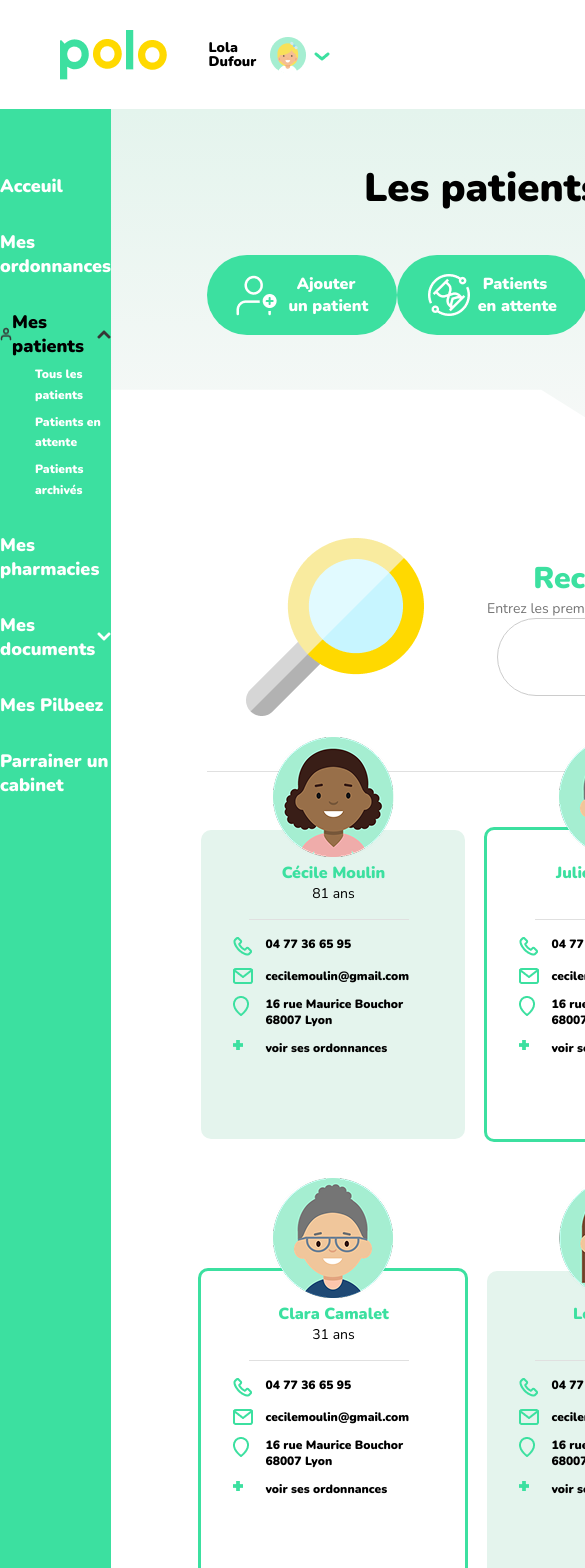
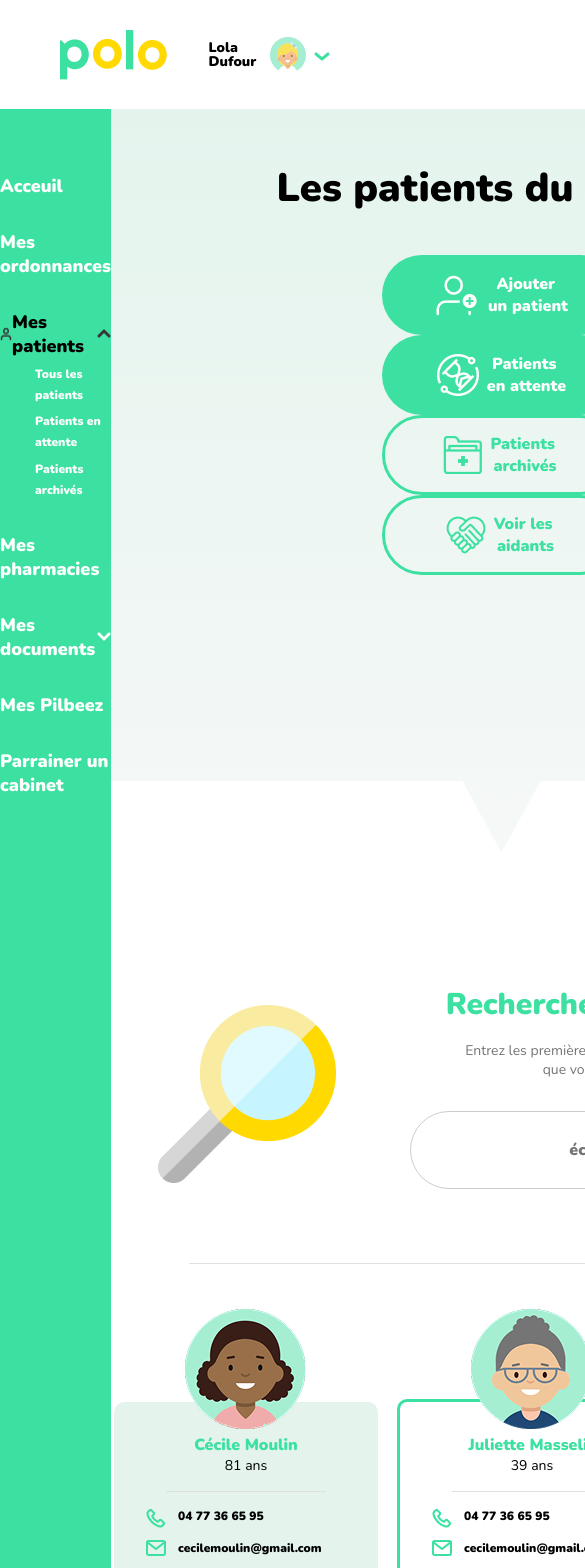
Before and after one commit to Patrice976/polo_test_integration, a Vue app: page / in a window 390 px wide. Shown: the top 1568 px of the page, 585 px wide, since content can reach past the window. Built offline with nearby package versions, Linux system fonts and the light colour scheme.

Commit message:
refactor(styles): conversion des px en unités responsives
Les valeurs en pixels ont été converties en unités plus responsives pour améliorer l'adaptabilité des composants.
La logique de calcul et la méthode utilisée sont laissées en commentaires pour référence.

```diff
--- a/src/App.vue
+++ b/src/App.vue
@@ -1,22 +1,23 @@
-
 <template>
   <head>
-    <link rel="preconnect" href="https://fonts.googleapis.com">
-    <link rel="preconnect" href="https://fonts.gstatic.com" crossorigin>
-    <link href="https://fonts.googleapis.com/css2?family=Nunito:ital,wght@0,200..1000;1,200..1000&display=swap" rel="stylesheet">
+    <meta name="viewport" content="width=device-width, initial-scale=1.0" />
+    <link rel="preconnect" href="https://fonts.googleapis.com" />
+    <link rel="preconnect" href="https://fonts.gstatic.com" crossorigin />
+    <link
+      href="https://fonts.googleapis.com/css2?family=Nunito:ital,wght@0,200..1000;1,200..1000&display=swap"
+      rel="stylesheet"
+    />
   </head>
   <header>
-  <img src="./assets/polo_logo.png" id="logo" alt="logo polo">
+    <img src="./assets/polo_logo.png" id="logo" alt="logo polo" />
     <div class="userProfileInfo">
       <p>Lola Dufour</p>
-    <img src="./assets/lolapp.png" alt="photo de profile de lola Dufour">
+      <img src="./assets/lolapp.png" alt="photo de profile de lola Dufour" />
     </div>
   </header>
 
   <div class="mainLayout">
-
     <Navigation></Navigation>
-
     <main>
       <section class="actionList">
         <h1>Les patients du cabinet</h1>
@@ -24,37 +25,46 @@
           <CustomButton
             theme="green"
             txtBtn="Ajouter <br>un patient"
-        :image="pictoAddPatient" ></CustomButton>
+            :image="pictoAddPatient"
+          />
           <CustomButton
             theme="green"
             txtBtn="Patients <br>en attente"
-        :image="pictoWaitingPatient "></CustomButton>
+            :image="pictoWaitingPatient"
+          />
           <CustomButton
             theme="white"
             txtBtn="Patients <br>archivés"
-        :image="pictoArchived " ></CustomButton>
+            :image="pictoArchived"
+          />
           <CustomButton
             theme="white"
             txtBtn="Voir les <br>aidants"
-        :image="pictoHelper " ></CustomButton>
+            :image="pictoHelper"
+          />
         </div>
       </section>
       <section class="search">
         <div class="searchContainer">
-          <img src="./assets/Loupe.png" alt="image loupe" class="loupeImg">
+          <img src="./assets/Loupe.png" alt="image loupe" class="loupeImg" />
           <div class="searchContent">
-            <h2> Recherchez un patient </h2>
-            <h3>Entrez les première lettres de nom du patient que vous recherchez </h3>
-            <form @submit.prevent="handleSearch" class="searchFrom">
-            <input type="text"
+            <h2>Recherchez un patient</h2>
+            <h3>
+              Entrez les première lettres de nom du patient<br />
+              que vous recherchez
+            </h3>
+            <form @submit.prevent="handleSearch" class="searchForm">
+              <input
+                type="text"
                 v-model="searchQuery"
                 placeholder="écrivez ici"
-            class="search-input" />
+                class="search-input"
+              />
             </form>
           </div>
         </div>
       </section>
-      <hr class="divider">
+      <hr class="divider" />
       <section class="searchResult">
         <Patient
           v-for="patient in data"
@@ -63,7 +73,7 @@
           :age="patient.age"
           :profilpic="patient.photo"
           :theme="(patient.id % 2 === 0) ? 'white' : 'green'"
-      ></Patient>
+        />
       </section>
     </main>
   </div>
@@ -80,154 +90,172 @@ import pictoArchived from "./assets/Picto_archives.png"
 import pictoHelper from "./assets/Picto_aidant.png"
 
 const data = patientData
+// N'oublie pas de déclarer searchQuery et handleSearch si nécessaire :
+import { ref } from "vue"
+const searchQuery = ref("")
+function handleSearch() {
+  console.log("Recherche :", searchQuery.value)
+}
 </script>
 
 <style scoped>
-h1{
+/* On part d'une base de 16px => 1rem = 16px */
+
+/* Titres principaux */
+h1 {
   font-family: "Nunito", sans-serif;
   font-weight: 900;
-  font-size: 40px;
+  font-size: 2.5rem; /* 40px */
   margin-bottom: 1em;
 }
 
-h2{
+h2 {
   font-family: "Nunito", sans-serif;
   font-weight: 900;
-  font-size: 30px;
-  color: #3CE0A0
+  font-size: 1.875rem; /* 30px */
+  color: #3ce0a0;
 }
 
-h3{
+h3 {
   font-family: "Nunito", sans-serif;
   font-weight: 400;
-  font-size: 14px;
-  color: #757575
+  font-size: 0.875rem; /* 14px */
+  color: #757575;
+  text-align: center;
 }
 
-
-header{
+/* Header */
+header {
   background-color: white;
-
   display: flex;
   flex-wrap: nowrap;
   justify-content: space-between;
   align-items: center;
-  height : 109px;
+  height: 6.8125rem; /* 109px */
+}
 
-
-}
 .userProfileInfo {
-  display :flex;
+  display: flex;
   align-items: center;
-  color : black;
+  color: black;
   line-height: 1;
-  width: 121.5px;
-  height: 36px;
-  margin-right: 60px;
+  width: 7.59375rem; /* 121.5px */
+  height: 2.25rem; /* 36px */
+  margin-right: 3.75rem; /* 60px */
   font-family: "Nunito", sans-serif;
-  font-size: 14px;
+  font-size: 0.875rem; /* 14px */
   font-weight: 900;
-
 }
 
 #logo {
-  margin-left : 60px;
-
+  margin-left: 3.75rem; /* 60px */
 }
 
+/* Main layout */
 .mainLayout {
   display: flex;
-  width : 100dvw;
-  min-height: 100dvh;
+  width: 100vw;
+  min-height: 100vh;
   align-items: stretch;
 }
 
-
 main {
-  flex : 1
+  flex: 1;
 }
 
-
+/* Section ActionList */
 .actionList {
-  display : flex;
+  display: flex;
   flex-direction: column;
   align-items: center;
-  padding-top: 52px;
+  padding-top: 3.25rem; /* 52px */
   clip-path: polygon(0% 0%, 100% 0%, 100% 75%, 55% 75%, 50% 83%, 45% 75%, 0% 75%);
-  height: 322.38px;
-  background: linear-gradient(#E4F4ED,#F9F9F9);
-
+  height: 20.15rem; /* 322.38px */
+  background: linear-gradient(#E4F4ED, #F9F9F9);
 }
 
 .listButton {
   width: 80%;
-  display : flex ;
+  display: flex;
   justify-content: space-between;
 }
 
+/* Section Search */
 .search {
-  background-color : white;
-  height : 288px;
+  background-color: white;
+  /* On laisse la hauteur s'ajuster au contenu */
   display: flex;
   justify-content: center;
   align-items: center;
-
 }
 
-.searchContainer{
-  display:flex;
+.searchContainer {
+  display: flex;
   align-items: center;
   justify-content: flex-start;
-  margin: 0 auto;   /* centre le conteneur sur la page */
+  margin: 0 auto;
   padding-left: 2rem;
-
 }
 
-
 .loupeImg {
-  width: 178px;
-  height: 178px
+  width: 11.125rem; /* 178px */
+  height: 11.125rem;
 }
-
-.search-input {
-  width: 359px;
-  height: 60px;
-  padding: 0.5rem 1rem;
-  border-radius: 9999px;
-  border: 1px solid #ccc;
-  font-size: 1rem;
-  font-family: "Nunito", sans-serif;
-  font-weight: 900;
-  font-size: 16px;
-  text-align: center;
-}
-
 
 .searchContent {
   display: flex;
   flex-direction: column;
   justify-content: center;
   align-items: center;
-  width: 540px;
-  height: 161px;
+  gap: 1rem;
+  width: 33.75rem; /* 540px */
+  height: 10.0625rem; /* 161px */
 }
 
-.divider {
-  width : 80%;
-  height: 1px;
-  background-color: #e0e0e0;
-  margin : 0 auto
+.searchForm {
+  /* Ajoute des styles si nécessaire pour le formulaire */
 }
 
+.search-input {
+  width: 22.4375rem; /* 359px */
+  height: 3.75rem; /* 60px */
+  padding: 0.5rem 1rem;
+  border-radius: 9999px;
+  border: 0.0625rem solid #ccc; /* 1px */
+  font-family: "Nunito", sans-serif;
+  font-weight: 900;
+  font-size: 1rem; /* 16px */
+  text-align: center;
+  margin: 1em;
+}
+
+/* Divider */
+.divider {
+  width: 80%;
+  height: 0.0625rem; /* 1px */
+  background-color: #e0e0e0;
+  margin: 5em auto;
+  border: none;
+}
+
+/* Section SearchResult */
 .searchResult {
   margin: auto;
   display: grid;
   grid-template-columns: repeat(3, 1fr);
-  gap : 1em;
-  width:781px;
-  height:865px;
-
+  gap: 1em;
+  width: 48.8125rem; /* 781px */
+  height: 54.0625rem; /* 865px */
 }
 
-
+/* Media Query pour les écrans <= 850px */
+@media (max-width: 53.125rem) {  /* 850px / 16 = 53.125rem */
+  .actionList {
+    height: 100vh;
+  }
+  .listButton {
+    flex-direction: column;
+    align-items: center;
+  }
+}
 </style>
--- a/src/components/Button.vue
+++ b/src/components/Button.vue
@@ -11,7 +11,7 @@
 </template>
 
 <script setup>
-  import { defineProps, computed } from 'vue'
+import { computed } from 'vue'
 
 const props = defineProps({
   image: {
@@ -42,38 +42,38 @@
   transition: transform 0.5s ease-in-out;
 }
 button:hover {
-    transform : scale(1.2);
+  transform: scale(1.2);
 }
 .buttonTheme {
   display: flex;
   align-items: center;
   justify-content: center;
   gap: 0.5rem;
-    padding: 8px 12px;
+  /* 8px => 0.5rem, 12px => 0.75rem */
+  padding: 0.5rem 0.75rem;
   border-radius: 9999px;
-    height: 80px;
-    width: 239px;
+  /* 80px => 5rem */
+  height: 5rem;
+  /* 239px => 239/16 ≈ 14.94rem */
+  width: 14.94rem;
   cursor: pointer;
   font-family: "Nunito", sans-serif;
   font-weight: 900;
-    font-size: 16px;
-
+  /* 16px => 1rem */
+  font-size: 1rem;
 }
-
 .buttonGreen {
   background-color: #3ce0a0;
   color: white;
 }
-
 .buttonWhite {
   background-color: transparent;
-    border: 3px solid #3ce0a0;
+  /* 3px => 3/16 ≈ 0.19rem */
+  border: 0.19rem solid #3ce0a0;
   color: #3ce0a0;
 }
 
 span {
   white-space: pre-wrap;
 }
-
-
 </style>
--- a/src/components/Navigation.vue
+++ b/src/components/Navigation.vue
@@ -41,9 +41,9 @@ nav {
   position: relative;
   display: flex;
   flex-direction: column;
-  width: 300px;
+  width: 18.75rem;            /* 300px */
   align-items: center;
-  font-size: 18px;
+  font-size: 1.125rem;         /* 18px */
   font-family: "Nunito", sans-serif;
   font-weight: 900;
   background-color: #3ce0a0;
@@ -55,9 +55,13 @@ nav > ul {
   flex-direction: column;
   justify-content: space-between;
   height: 25%;
-  gap: 32px;
-  margin-top: 65px;
+  gap: 2rem;                /* 32px */
+  margin-top: 4.06rem;        /* 65px approx. */
   list-style: none;
+}
+
+nav > ul > li {
+  width: 100%;
 }
 
 #patients {
@@ -67,25 +71,21 @@ nav > ul {
 
 #patients ul {
   color: white;
-  font-size: 12px;
+  font-size: 0.75rem;         /* 12px */
 }
 
 nav ul ul {
   display: flex;
   flex-direction: column;
-  gap: 6px;
-  line-height: 173%;
+  gap: 0.375rem;            /* 6px */
+  line-height: 173%;         /* reste en pourcentage */
   list-style: none;
 }
 
-nav > ul > li {
-  width: 100%;
-}
-
 nav ul ul li {
-  font-size: 12px;
-  gap: 6px;
-  margin-left: 35px;
+  font-size: 0.75rem;         /* 12px */
+  gap: 0.375rem;            /* 6px */
+  margin-left: 2.19rem;       /* 35px */
 }
 
 .patient_li {
@@ -93,22 +93,23 @@ nav ul ul li {
   display: flex;
   justify-content: space-between;
   align-items: center;
-  margin-bottom: 6px;
+  margin-bottom: 0.375rem;    /* 6px */
 }
+
 .patient_li::before {
   content: "";
   position: absolute;
   left: 0;
   top: 0;
   bottom: 0;
-  width: 5px;
+  width: 0.31rem;            /* 5px */
   background-color: #fff;
   transform: translateX(-3.4em);
 }
 
 .logoPatient {
-  height: 14px;
-  width: 12px;
+  height: 0.875rem;          /* 14px */
+  width: 0.75rem;            /* 12px */
 }
 
 .document {
@@ -118,7 +119,7 @@ nav ul ul li {
 }
 
 .white-bar {
-  width: 5px;
+  width: 0.31rem;            /* 5px */
   height: 100%;
   background-color: #fff;
   align-self: flex-start;
--- a/src/components/Patient.vue
+++ b/src/components/Patient.vue
@@ -16,7 +16,7 @@
 </template>
 
 <script setup>
-import {defineProps} from "vue"
+import { defineProps } from "vue"
 
 const props = defineProps({
   profilpic: {
@@ -29,47 +29,46 @@ const props = defineProps({
   },
   age: {
     type: String,
-      defautlt : ""
+    defautlt: ""
   },
-    theme : {
+  theme: {
     type: String,
     default: "green",
     validator: (value) => ["green", "white"].includes(value)
   }
 })
-
-
 </script>
 
 <style scoped>
-
 .card {
   position: relative;
-  width : 200px ;
-  height : 245px;
+  width: 12.5rem;        /* 200px */
+  height: 15.31rem;       /* 245px */
   display: flex;
   flex-direction: column;
   font-family: "Nunito", sans-serif;
   font-weight: 900;
-  font-size: 12px;
-  margin : auto;
-  padding: 32px;
-  border-radius : 10px;
+  font-size: 0.75rem;     /* 12px */
+  margin: auto;
+  padding: 2rem;         /* 32px */
+  border-radius: 0.63rem; /* 10px */
 }
 
 .card h1 {
   font-family: "Nunito", sans-serif;
   font-weight: 900;
-  font-size: 16px;
+  font-size: 1rem;        /* 16px */
   text-align: center;
   color: #3CE0A0;
 }
+
 .card h2 {
   font-family: "Nunito", sans-serif;
   font-weight: 400;
-  font-size: 14px;
+  font-size: 0.875rem;    /* 14px */
   text-align: center;
 }
+
 .more-info {
   display: flex;
   flex-direction: column;
@@ -78,35 +77,34 @@ const props = defineProps({
   gap: 1em;
   margin: auto;
 }
+
 .card span {
   display: grid;
-  grid-template-columns: 20px 1fr;
+  grid-template-columns: 1.25rem 1fr;  /* 20px = 1.25rem */
   gap: 1em;
-  width: 100%
+  width: 100%;
 }
 
 .divider {
-  width : 80%;
+  width: 80%;
   height: 1px;
   background-color: #e0e0e0;
-  margin : 1rem
+  margin: 1rem auto;
 }
 
 #green {
-background-color: #e4f4ed ;
-border : none;
+  background-color: #e4f4ed;
+  border: none;
 }
 
 #white {
   background-color: white;
-  border : solid 3px #3CE0A0
+  border: 0.19rem solid #3CE0A0; /* 3px = 0.1875rem, arrondi à 0.19rem */
 }
 
 .patientPic {
   position: absolute;
-top: -30% ;
+  top: -30%;
   left: 27%;
-
 }
-
 </style>
```
Lines whose indentation alone changed are shown as unchanged.
